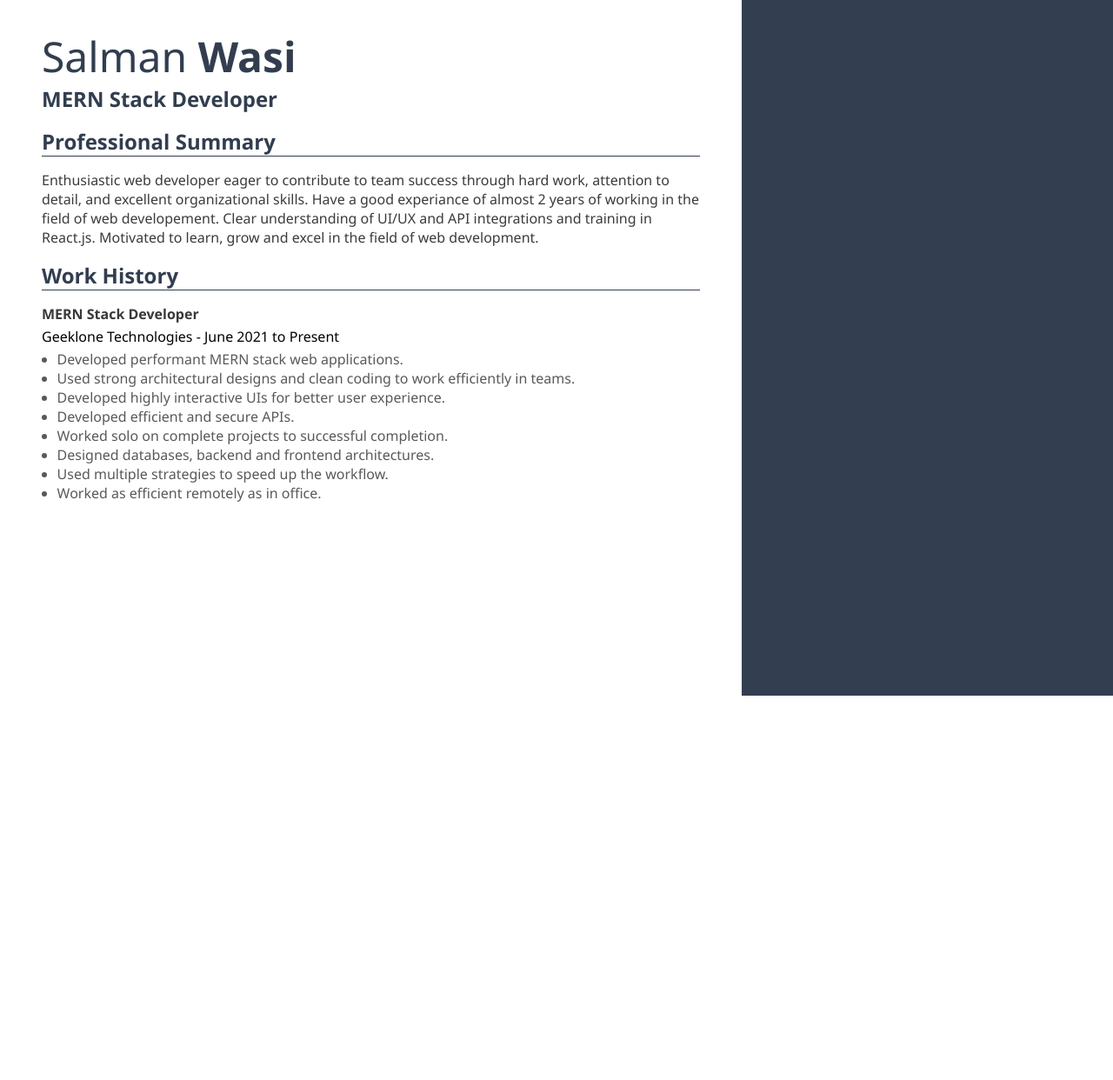
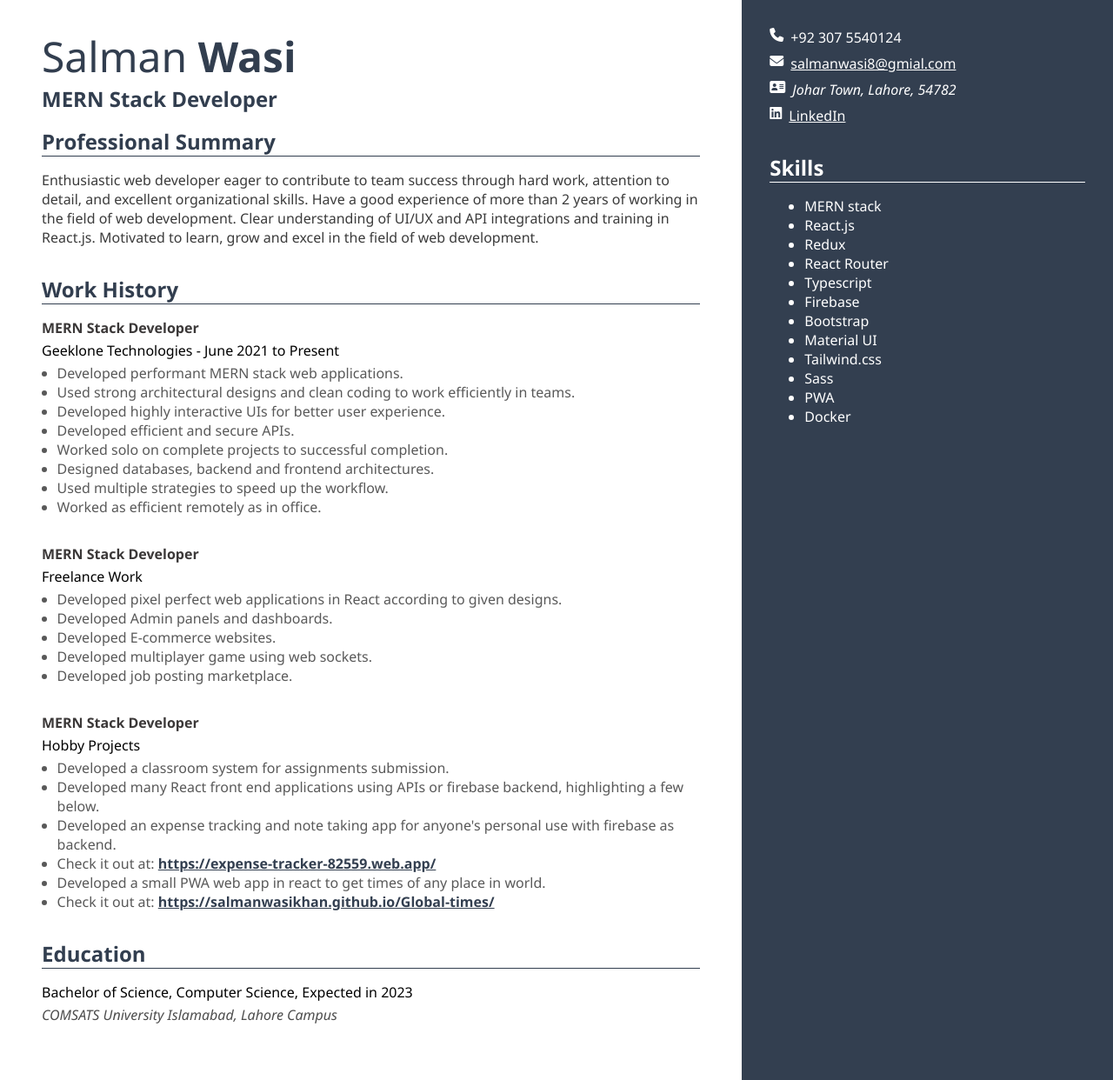
Before and after one commit to SalmanWasiKhan/CV_Plain, a plain HTML site: page index.html in a window 1280 px wide. Shown: the whole page at 87% size. Before the commit the page ends 800 px from the top, so only its background shows below. Drawn offline with Linux system fonts and the light colour scheme.

Commit message:
CV  Complete

```diff
--- a/index.html
+++ b/index.html
@@ -4,6 +4,13 @@
     <meta charset="UTF-8" />
     <meta http-equiv="X-UA-Compatible" content="IE=edge" />
     <meta name="viewport" content="width=device-width, initial-scale=1.0" />
+    <link
+      rel="stylesheet"
+      href="https://cdnjs.cloudflare.com/ajax/libs/font-awesome/6.1.0/css/all.min.css"
+      integrity="sha512-10/jx2EXwxxWqCLX/hHth/vu2KY3jCF70dCQB8TSgNjbCVAC/8vai53GfMDrO2Emgwccf2pJqxct9ehpzG+MTw=="
+      crossorigin="anonymous"
+      referrerpolicy="no-referrer"
+    />
     <link rel="stylesheet" href="style.css" />
     <title>Salman Wasi Khan</title>
   </head>
@@ -18,8 +25,8 @@
           <p>
             Enthusiastic web developer eager to contribute to team success
             through hard work, attention to detail, and excellent organizational
-            skills. Have a good experiance of almost 2 years of working in the
-            field of web developement. Clear understanding of UI/UX and API
+            skills. Have a good experience of more than 2 years of working in
+            the field of web development. Clear understanding of UI/UX and API
             integrations and training in React.js. Motivated to learn, grow and
             excel in the field of web development.
           </p>
@@ -49,9 +56,107 @@
               <li>Worked as efficient remotely as in office.</li>
             </ul>
           </div>
+
+          <div class="work">
+            <h4>MERN Stack Developer</h4>
+            <h5>Freelance Work</h5>
+            <ul>
+              <li>
+                Developed pixel perfect web applications in React according to
+                given designs.
+              </li>
+              <li>Developed Admin panels and dashboards.</li>
+              <li>Developed E-commerce websites.</li>
+              <li>Developed multiplayer game using web sockets.</li>
+              <li>Developed job posting marketplace.</li>
+            </ul>
+          </div>
+
+          <div class="work">
+            <h4>MERN Stack Developer</h4>
+            <h5>Hobby Projects</h5>
+            <ul>
+              <li>Developed a classroom system for assignments submission.</li>
+              <li>
+                Developed many React front end applications using APIs or
+                firebase backend, highlighting a few below.
+              </li>
+              <li>
+                Developed an expense tracking and note taking app for anyone's
+                personal use with firebase as backend.
+              </li>
+              <li>
+                Check it out at:
+                <a href="https://expense-tracker-82559.web.app/"
+                  >https://expense-tracker-82559.web.app/</a
+                >
+              </li>
+              <li>
+                Developed a small PWA web app in react to get times of any place
+                in world.
+              </li>
+              <li>
+                Check it out at:
+                <a href="https://salmanwasikhan.github.io/Global-times/"
+                  >https://salmanwasikhan.github.io/Global-times/</a
+                >
+              </li>
+            </ul>
+          </div>
+
+          <div>
+            <h3>Education</h3>
+            <div class="education">
+              <p class="degree">
+                Bachelor of Science, Computer Science, Expected in 2023
+              </p>
+              <p class="university">
+                COMSATS University Islamabad, Lahore Campus
+              </p>
+            </div>
+          </div>
         </div>
       </section>
-      <aside></aside>
+      <aside>
+        <p class="info"><i class="fa-solid fa-phone"></i> +92 307 5540124</p>
+        <p class="info">
+          <i class="fa fa-envelope" aria-hidden="true"></i>
+          <a href="mailto:salmanwasi8@gmail.com" target="_blank">
+            salmanwasi8@gmial.com
+          </a>
+        </p>
+        <address class="info">
+          <i class="fa fa-address-card" aria-hidden="true"></i>Johar Town,
+          Lahore, 54782
+        </address>
+        <p class="info">
+          <i class="fa-brands fa-linkedin"></i>
+          <a
+            href="https://www.linkedin.com/in/salman-wasi-khan-0b8647190"
+            target="_blank"
+          >
+            LinkedIn
+          </a>
+        </p>
+
+        <div>
+          <h3>Skills</h3>
+          <ul>
+            <li>MERN stack</li>
+            <li>React.js</li>
+            <li>Redux</li>
+            <li>React Router</li>
+            <li>Typescript</li>
+            <li>Firebase</li>
+            <li>Bootstrap</li>
+            <li>Material UI</li>
+            <li>Tailwind.css</li>
+            <li>Sass</li>
+            <li>PWA</li>
+            <li>Docker</li>
+          </ul>
+        </div>
+      </aside>
     </main>
   </body>
 </html>
--- a/style.css
+++ b/style.css
@@ -2,6 +2,36 @@
   margin: 0;
   padding: 0;
   box-sizing: border-box;
+}
+
+h1 {
+  font-size: 3rem;
+  font-weight: normal;
+}
+
+h2 {
+  font-size: 1.5rem;
+  font-weight: 700;
+  margin-bottom: 1rem;
+}
+
+h3 {
+  font-size: 1.5rem;
+  font-weight: 700;
+  border-bottom: 1px solid;
+  margin-bottom: 1rem;
+}
+
+h4 {
+  font-size: 1rem;
+  font-weight: bold;
+  margin-bottom: 0.25rem;
+}
+
+h5 {
+  font-size: 1rem;
+  font-weight: normal;
+  margin-bottom: 0.25rem;
 }
 
 main {
@@ -18,8 +48,6 @@ section {
 }
 
 section h1 {
-  font-size: 3rem;
-  font-weight: normal;
   color: #323e4f;
 }
 
@@ -28,22 +56,16 @@ section h1 span {
 }
 
 section h2 {
-  font-size: 1.5rem;
-  font-weight: 700;
-  margin-bottom: 1rem;
   color: #323e4f;
 }
 
 section div {
-  margin-bottom: 1rem;
+  margin-bottom: 2rem;
 }
 
 section h3 {
-  font-size: 1.5rem;
-  font-weight: 700;
-  border-bottom: 1px solid #323e4f;
+  border-bottom-color: #323e4f;
   color: #323e4f;
-  margin-bottom: 1rem;
 }
 
 section p {
@@ -53,17 +75,11 @@ section p {
 }
 
 section h4 {
-  font-size: 1rem;
-  font-weight: bold;
   color: #3b3838;
-  margin-bottom: 0.25rem;
 }
 
 section h5 {
-  font-size: 1rem;
-  font-weight: normal;
   color: #000000;
-  margin-bottom: 0.25rem;
 }
 
 section ul {
@@ -76,8 +92,96 @@ section ul li {
   color: #595959;
 }
 
+section a {
+  color: #333f50;
+  font-weight: 600;
+}
+section a:hover {
+  color: #323e4f;
+}
+section a:active {
+  color: #323e4f;
+}
+section a:visited {
+  color: #323e4f;
+}
+
+.degree {
+  font-size: 1rem;
+  font-weight: normal;
+  color: #000000;
+  margin-bottom: 0.25rem;
+}
+
+.university {
+  font-size: 1rem;
+  font-weight: normal;
+  color: #4d4d4d;
+  margin-bottom: 0.25rem;
+  font-style: italic;
+}
+
 aside {
   height: 100%;
   background: #333f50;
   color: #fff;
+  padding: 2rem;
 }
+
+aside .info {
+  margin-bottom: 0.5rem;
+  display: flex;
+  gap: 0.5rem;
+}
+
+aside a {
+  color: #fff;
+}
+
+aside a:hover {
+  color: #fff;
+}
+
+aside a:active {
+  color: #fff;
+}
+
+aside a:visited {
+  color: #fff;
+}
+
+aside h3 {
+  border-bottom-color: #fff;
+  margin-top: 2rem;
+}
+
+aside ul {
+  padding-left: 2.5rem;
+}
+
+/* thin scrollbar */
+::-webkit-scrollbar {
+  width: 0.5rem;
+}
+
+::-webkit-scrollbar-track {
+  background: #fff;
+}
+
+::-webkit-scrollbar-thumb {
+  background: #ccc;
+  border-radius: 0.25rem;
+  transition: 0.3s ease-in-out;
+}
+
+::-webkit-scrollbar-thumb:hover {
+  background: #999;
+}
+
+::-webkit-scrollbar-thumb:active {
+  background: #666;
+}
+
+::-webkit-scrollbar-thumb:focus {
+  background: #666;
+}
```
